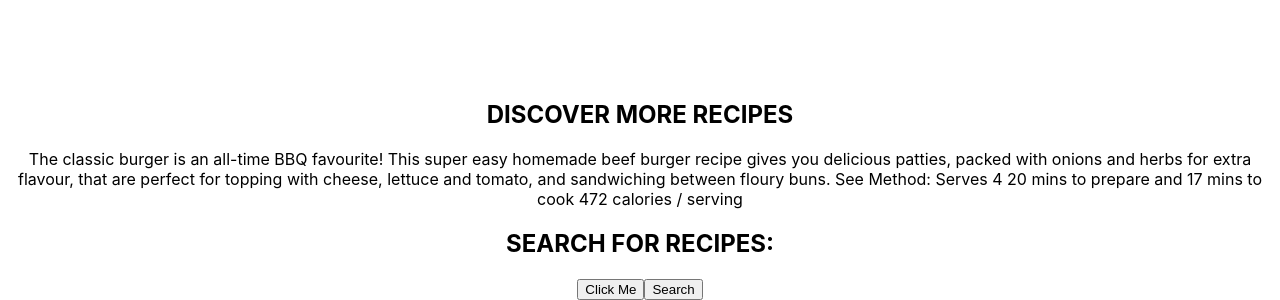
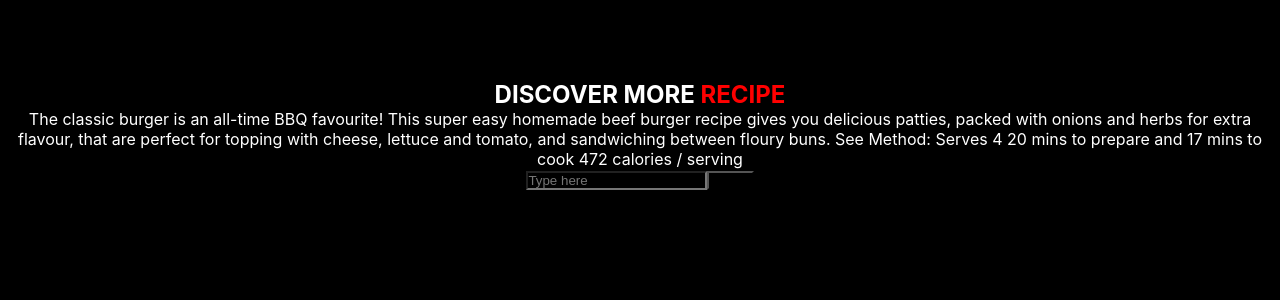
Before and after one commit to Renoy37/recipeHub-Project, a React (Create React App) app: page / in a window 1280 px wide. Shown: the part 1864-2164 px from the top of the page. After the commit the page ends 2054 px from the top, so only its background shows below. Built offline with nearby package versions, Linux system fonts and the light colour scheme.

Commit message:
4th commit

```diff
--- a/src/components/Discover.css
+++ b/src/components/Discover.css
@@ -0,0 +1,27 @@
+*{
+    padding: 0;
+    margin: 0;
+    box-sizing: border-box;
+    background-color: black;
+}
+
+.Discover{
+    color: aliceblue;
+}
+
+.Discover-text{
+    color: white;
+}
+
+.Discover-text .recipe{
+    color: red;
+}
+
+.p-tag{
+    color: white;
+}
+
+.search-button{
+    color: aliceblue;
+    background-color: aliceblue;
+}
--- a/src/components/Discover.js
+++ b/src/components/Discover.js
@@ -3,35 +3,27 @@ import "./Discover.css";
 
 function Discover (){
     return(
-        <>
-
-            <section>
+        <div className='container1'>
+          <div className='image12'>
               <img src={Image1} />
-            </section>
-
-            <section>
-                <div>
-                    <h2>DISCOVER MORE RECIPES</h2>
            </div>
            <div>
-                    <p>
+             <h2 className='Discover-text'>DISCOVER MORE <span className='recipe'>RECIPE</span></h2>
+                <p className='p-tag'>
                 The classic burger is an all-time BBQ favourite! This super easy homemade beef burger recipe gives you delicious patties, packed with onions and herbs for extra flavour, that are perfect for topping with cheese, lettuce and tomato, and sandwiching between floury buns.
                 See Method:
                 Serves 4
                 20 mins to prepare and 17 mins to cook
                 472 calories / serving
              </p>
+             <input placeholder='Type here'></input>
+             <button>
+                Search
+             </button>
            </div>
-            </section>
-            <section>
-                <div>
-                    <h2>SEARCH FOR RECIPES: </h2>
-                    <button placeholder='serch here'>Click Me</button>
-                    <button background-color='red' color='white'>Search</button>
+
+
         </div>
-            </section>
-
-        </>
     );
 }
 
```
Also changed, not shown: src/App.css (line endings or trailing spaces). Lines whose indentation alone changed are shown as unchanged.
